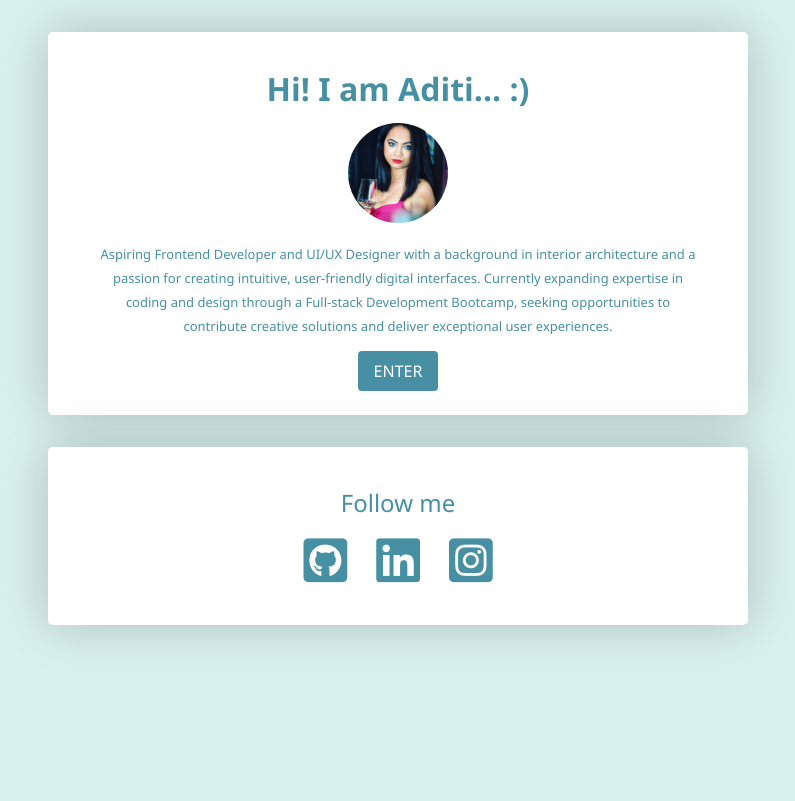
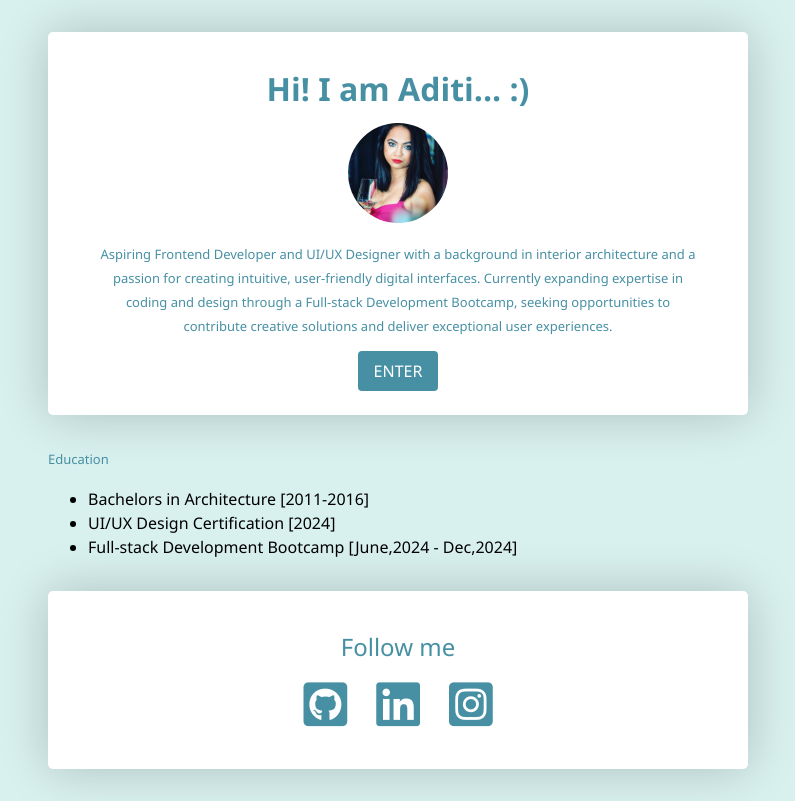
Before and after one commit to singhshriyam/profile, a plain HTML site: page index.html in a window 1280 px wide. Shown: the whole page, without its empty margins (242-1037 px from the left). Drawn offline with Linux system fonts and the light colour scheme.

Commit message:
make my profile prettier

```diff
--- a/index.html
+++ b/index.html
@@ -19,6 +19,14 @@
           Aspiring Frontend Developer and UI/UX Designer with a background in interior architecture and a passion for creating intuitive, user-friendly digital interfaces. Currently expanding expertise in coding and design through a Full-stack Development Bootcamp, seeking opportunities to contribute creative solutions and deliver exceptional user experiences.
         </h3>
         <a href="www.linkedin.com/in/aditi-shriyam-343a2880" target="blank" class="btn-green">ENTER</a>
+      </div>
+      <div>
+        <h3>Education</h3>
+        <ul>
+          <li>Bachelors in Architecture [2011-2016]</li>
+          <li>UI/UX Design Certification [2024]</li>
+          <li>Full-stack Development Bootcamp [June,2024 - Dec,2024]</li>
+        </ul>
       </div>
       <div class="card-white">
         <h2>Follow me</h2>
```
